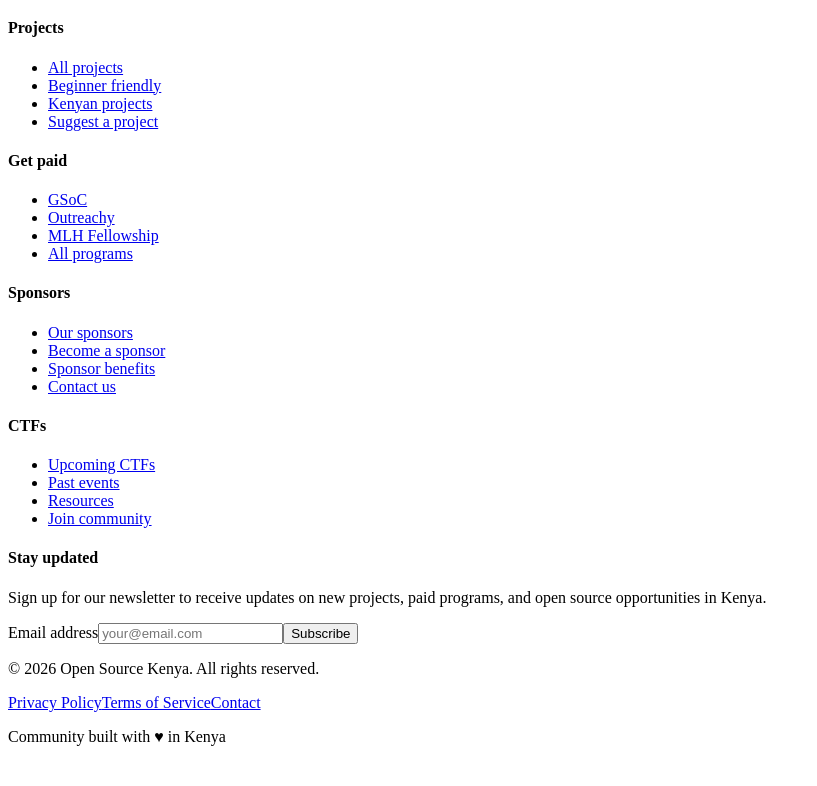
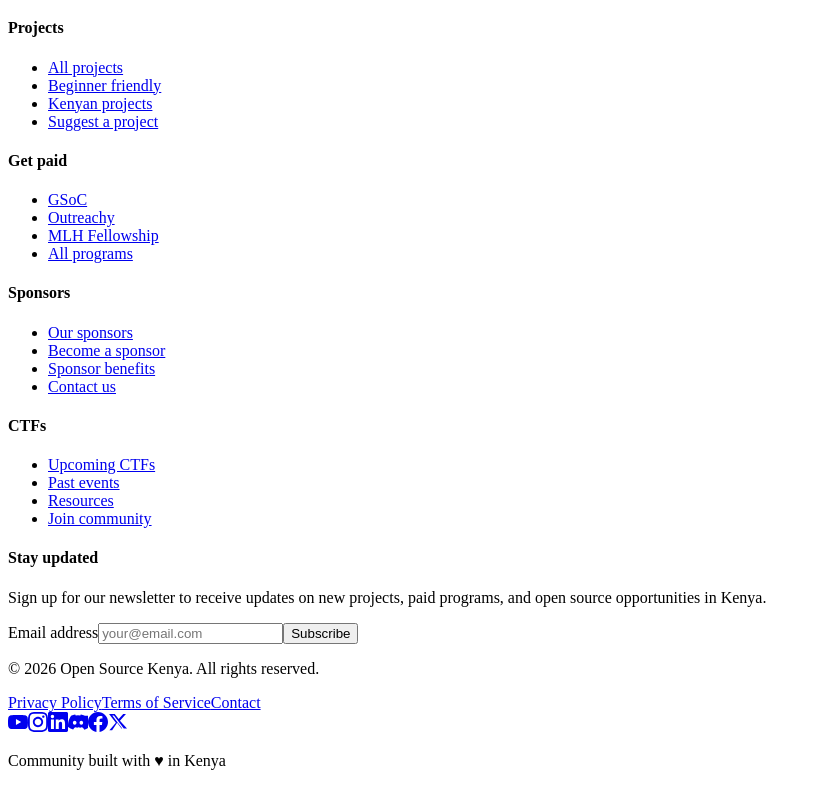
Before and after one commit to Open-Source-Projects-KE/oss-kenya, a React (Vite) app: page / in a window 1280 px wide. Shown: the part 916-1702 px from the top of the page, without its empty margins (0-817 px from the left). Before the commit the page ends 1678 px from the top, so only its background shows below. Built offline with nearby package versions, Linux system fonts and the light colour scheme; no server answers; the database is empty; the HTML template or start-up script is replaced by a standard one.

Commit message:
adding social media links and icons to the footer

```diff
--- a/src/components/Footer.jsx
+++ b/src/components/Footer.jsx
@@ -22,7 +22,6 @@ function NewsletterForm() {
   function handleSubmit(event) {
     event.preventDefault()
     if (!email.trim()) return
-    // In a real app, this would call an API endpoint
     setStatus('Thanks for subscribing! Check your inbox for confirmation.')
     setEmail('')
     setTimeout(() => setStatus(''), 5000)
@@ -48,6 +47,49 @@ function NewsletterForm() {
     </div>
   )
 }
+
+// Social media icons as inline SVGs
+const SocialIcons = {
+  youtube: (
+    <svg viewBox="0 0 24 24" width="20" height="20" fill="currentColor" aria-hidden="true">
+      <path d="M23.498 6.186a3.016 3.016 0 0 0-2.122-2.136C19.505 3.545 12 3.545 12 3.545s-7.505 0-9.377.505A3.017 3.017 0 0 0 .502 6.186C0 8.07 0 12 0 12s0 3.93.502 5.814a3.016 3.016 0 0 0 2.122 2.136c1.871.505 9.376.505 9.376.505s7.505 0 9.377-.505a3.015 3.015 0 0 0 2.122-2.136C24 15.93 24 12 24 12s0-3.93-.502-5.814zM9.545 15.568V8.432L15.818 12l-6.273 3.568z"/>
+    </svg>
+  ),
+  instagram: (
+    <svg viewBox="0 0 24 24" width="20" height="20" fill="currentColor" aria-hidden="true">
+      <path d="M12 2.163c3.204 0 3.584.012 4.85.07 3.252.148 4.771 1.691 4.919 4.919.058 1.265.069 1.645.069 4.849 0 3.205-.012 3.584-.069 4.849-.149 3.225-1.664 4.771-4.919 4.919-1.266.058-1.644.07-4.85.07-3.204 0-3.584-.012-4.849-.07-3.26-.149-4.771-1.699-4.919-4.92-.058-1.265-.07-1.644-.07-4.849 0-3.204.013-3.583.07-4.849.149-3.227 1.664-4.771 4.919-4.919 1.266-.057 1.645-.069 4.849-.069zm0-2.163c-3.259 0-3.667.014-4.947.072-4.358.2-6.78 2.618-6.98 6.98-.059 1.281-.073 1.689-.073 4.948 0 3.259.014 3.668.072 4.948.2 4.358 2.618 6.78 6.98 6.98 1.281.058 1.689.072 4.948.072 3.259 0 3.668-.014 4.948-.072 4.354-.2 6.782-2.618 6.979-6.98.059-1.28.073-1.689.073-4.948 0-3.259-.014-3.667-.072-4.947-.196-4.354-2.617-6.78-6.979-6.98-.128-1.28-.072-1.687.072-4.947zm0 5.838c-3.403 0-6.162 2.759-6.162 6.162s2.759 6.163 6.162 6.163 6.162-2.759 6.162-6.163c0-3.403-2.759-6.162-6.162-6.162zm0 10.162c-2.209 0-4-1.79-4-4 0-2.209 1.791-4 4-4s4 1.791 4 4c0 2.21-1.791 4-4 4zm6.406-11.845c-.796 0-1.441.645-1.441 1.44s.645 1.44 1.441 1.44c.795 0 1.439-.645 1.439-1.44s-.644-1.44-1.439-1.44z"/>
+    </svg>
+  ),
+  linkedin: (
+    <svg viewBox="0 0 24 24" width="20" height="20" fill="currentColor" aria-hidden="true">
+      <path d="M20.447 20.452h-3.554v-5.569c0-1.328-.027-3.037-1.852-3.037-1.853 0-2.136 1.445-2.136 2.939v5.667H9.351V9h3.414v1.561h.046c.477-.9 1.637-1.85 3.37-1.85 3.601 0 4.267 2.37 4.267 5.455v6.286zM5.337 7.433a2.062 2.062 0 0 1-2.063-2.065 2.064 2.064 0 1 1 2.063 2.065zm1.782 13.019H3.555V9h3.564v11.452zM22.225 0H1.771C.792 0 0 .774 0 1.729v20.542C0 23.227.792 24 1.771 24h20.451C23.2 24 24 23.227 24 22.271V1.729C24 .774 23.2 0 22.222 0h.003z"/>
+    </svg>
+  ),
+  discord: (
+    <svg viewBox="0 0 24 24" width="20" height="20" fill="currentColor" aria-hidden="true">
+      <path d="M20.317 4.37a19.791 19.791 0 0 0-4.885-1.515.074.074 0 0 0-.079.037c-.21.375-.444.864-.608 1.25a18.27 18.27 0 0 0-5.487 0 12.64 12.64 0 0 0-.617-1.25.077.077 0 0 0-.079-.037A19.736 19.736 0 0 0 3.675 4.37a.07.07 0 0 0-.032.027C.533 9.046-.32 13.58.099 18.057a.083.083 0 0 0 .031.057 19.9 19.9 0 0 0 5.993 3.03.078.078 0 0 0 .084-.028 14.09 14.09 0 0 0 1.226-1.994.076.076 0 0 1 .042-.056 13.107 13.107 0 0 0 1.74-.781.077.077 0 0 1 .087.028c.533.272 1.093.497 1.685.497.564 0 1.103-.2 1.63-.527a.078.078 0 0 1 .086-.028c.64.278 1.323.533 1.95.533.592 0 1.152-.225 1.685-.497a.077.077 0 0 1 .086.028 13.28 13.28 0 0 0 1.74.781.076.076 0 0 1 .042.056c.36.636.757 1.252 1.226 1.993a.077.077 0 0 0 .084.028 19.839 19.839 0 0 0 6.002-3.03.077.077 0 0 0 .032-.054c.446-4.692-.336-9.339-1.314-13.696a.061.061 0 0 0-.031-.03zM8.02 15.33c-1.183 0-2.157-1.085-2.157-2.419 0-1.333.956-2.419 2.157-2.419 1.21 0 2.176 1.096 2.157 2.42 0 1.333-.956 2.418-2.157 2.418zm7.975 0c-1.183 0-2.157-1.085-2.157-2.419 0-1.333.955-2.419 2.157-2.419 1.21 0 2.176 1.096 2.157 2.42 0 1.333-.946 2.418-2.157 2.418z"/>
+    </svg>
+  ),
+  facebook: (
+    <svg viewBox="0 0 24 24" width="20" height="20" fill="currentColor" aria-hidden="true">
+      <path d="M24 12.073c0-6.627-5.373-12-12-12s-12 5.373-12 12c0 5.99 4.388 10.954 10.125 11.854v-8.385H7.078v-3.47h3.047V9.43c0-3.007 1.792-4.669 4.533-4.669 1.312 0 2.686.235 2.686.235v2.953H15.83c-1.491 0-1.956.925-1.956 1.874v2.25h3.328l-.532 3.47h-2.796v8.385C19.612 23.027 24 18.062 24 12.073z"/>
+    </svg>
+  ),
+  x: (
+    <svg viewBox="0 0 24 24" width="20" height="20" fill="currentColor" aria-hidden="true">
+      <path d="M18.244 2.25h3.308l-7.227 8.26 8.502 9.24H16.17l-5.214-6.817L4.99 21.75H1.68l7.73-8.835L1.254 2.25H8.08l4.713 6.231zm-1.161 17.52h1.833L7.084 4.126H5.117z"/>
+    </svg>
+  ),
+}
+
+const socialLinks = [
+  { name: 'YouTube', href: 'https://youtube.com/@OpenSourceKenya', icon: SocialIcons.youtube, color: '#FF0000' },
+  { name: 'Instagram', href: 'https://instagram.com/opensourcekenya', icon: SocialIcons.instagram, color: '#E1306C' },
+  { name: 'LinkedIn', href: 'https://linkedin.com/company/opensourcekenya', icon: SocialIcons.linkedin, color: '#0077B5' },
+  { name: 'Discord', href: 'https://discord.gg/opensourcekenya', icon: SocialIcons.discord, color: '#5865F2' },
+  { name: 'Facebook', href: 'https://facebook.com/OpenSourceKenya', icon: SocialIcons.facebook, color: '#1877F2' },
+  { name: 'X', href: 'https://x.com/OpenSourceKenya', icon: SocialIcons.x, color: '#000000' },
+]
 
 export default function Footer() {
   const currentYear = new Date().getFullYear()
@@ -111,6 +153,7 @@ export default function Footer() {
         </div>
       </div>
       <div className="footer-bottom">
+        <div className="footer-bottom-left">
           <p className="copyright">
             &copy; {currentYear} Open Source Kenya. All rights reserved.
           </p>
@@ -119,6 +162,22 @@ export default function Footer() {
             <a href="/terms">Terms of Service</a>
             <a href="mailto:liveedit026@gmail.com">Contact</a>
           </div>
+        </div>
+        <div className="footer-social" aria-label="Social media links">
+          {socialLinks.map(({ name, href, icon, color }) => (
+            <a
+              key={name}
+              href={href}
+              target="_blank"
+              rel="noopener noreferrer"
+              aria-label={name}
+              className="social-link"
+              style={{ '--social-color': color }}
+            >
+              {icon}
+            </a>
+          ))}
+        </div>
         <p className="community-note">Community built with &#9829; in Kenya</p>
       </div>
     </footer>
--- a/src/styles.css
+++ b/src/styles.css
@@ -209,6 +209,7 @@ section h2{font-size:clamp(28px,4vw,40px);margin-bottom:8px}
   font-size:13px;
   color:var(--footer-muted);
 }
+.footer-bottom-left{display:flex;flex-direction:column;gap:8px;flex:1;min-width:240px}
 .copyright{margin:0;font-weight:500}
 .footer-legal{display:flex;gap:20px;flex-wrap:wrap}
 .footer-legal a{
@@ -217,4 +218,36 @@ section h2{font-size:clamp(28px,4vw,40px);margin-bottom:8px}
   transition:color .2s;
 }
 .footer-legal a:hover{color:var(--green)}
-.community-note{margin:0;font-size:12.5px;opacity:.8}
+
+/* Social links */
+.footer-social{
+  display:flex;
+  gap:12px;
+  flex-wrap:wrap;
+}
+.social-link{
+  display:flex;
+  align-items:center;
+  justify-content:center;
+  width:40px;
+  height:40px;
+  border-radius:50%;
+  background:var(--footer-line);
+  color:var(--footer-muted);
+  transition:background .2s,color .2s,transform .2s;
+}
+.social-link:hover{
+  background:var(--social-color);
+  color:#fff;
+  transform:translateY(-2px);
+}
+.social-link:focus-visible{
+  outline:3px solid var(--red);
+  outline-offset:2px;
+}
+.social-link svg{display:block}
+
+.community-note{margin:0;font-size:12.5px;opacity:.8;width:100%;text-align:center}
+@media (min-width:640px){
+  .community-note{width:auto;text-align:left}
+}
```
Lines whose indentation alone changed are shown as unchanged.
